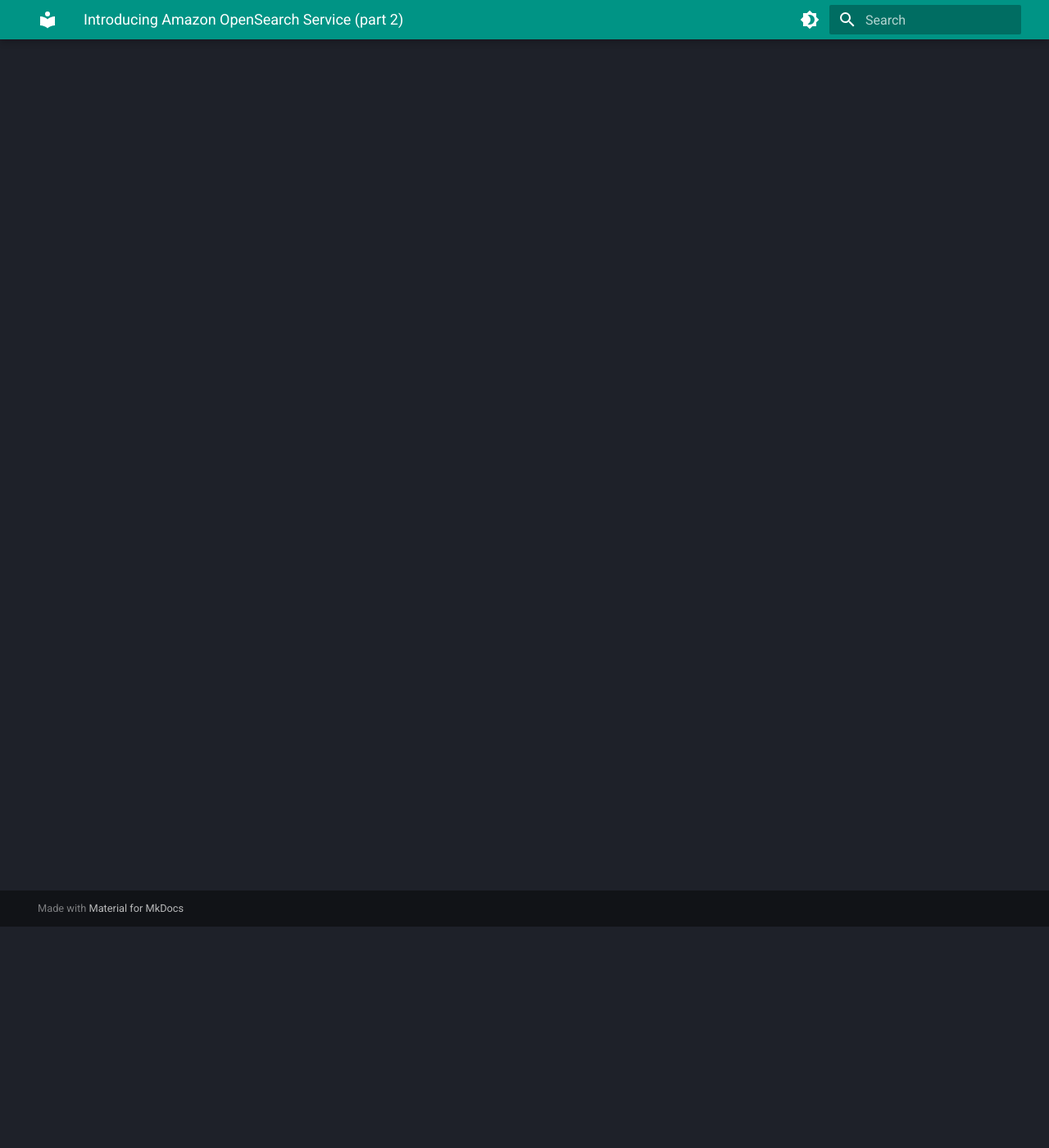
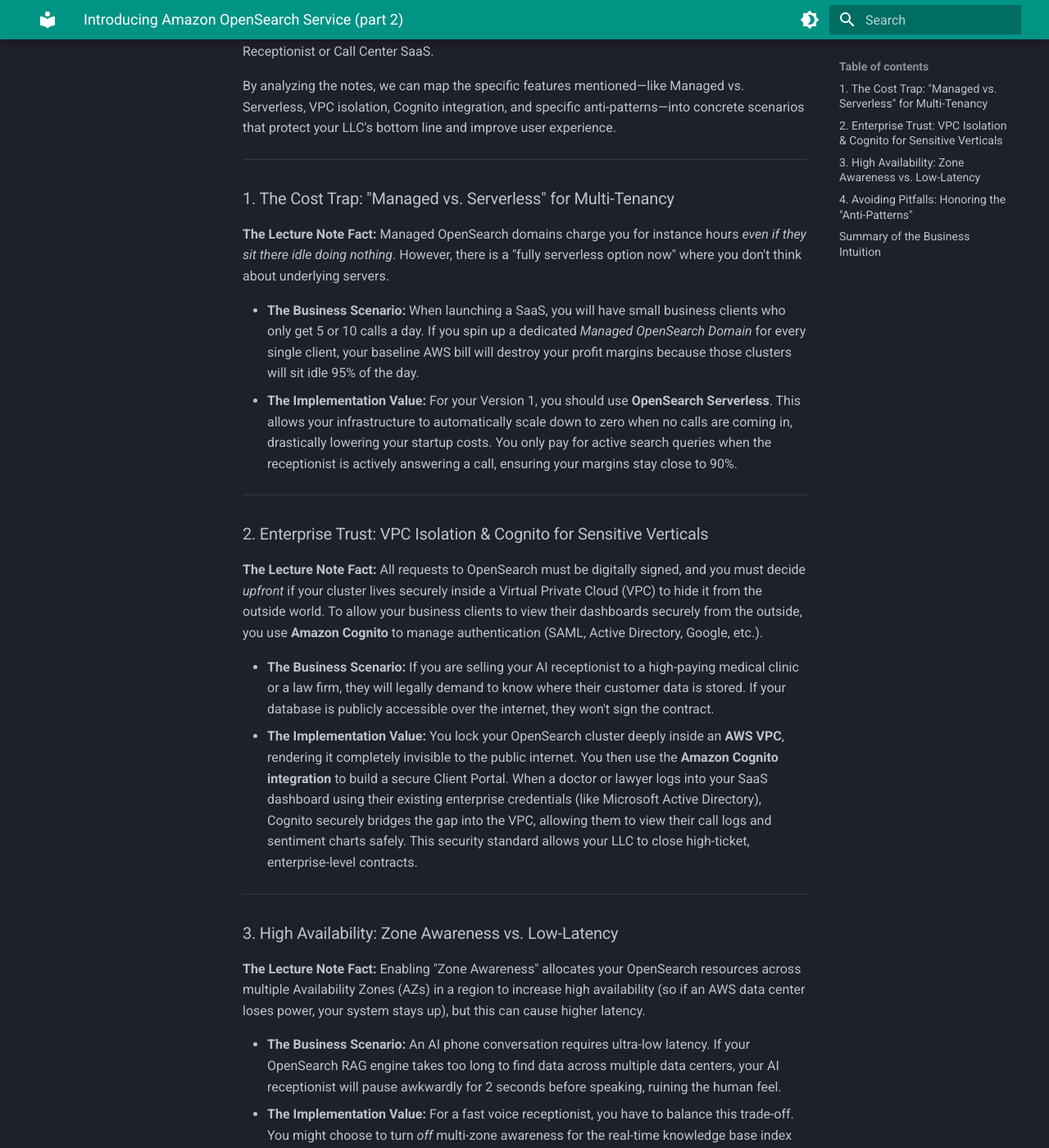
Before and after one commit to qgjones9/aws-genai-pro, an MkDocs documentation site: the page built from docs/section-2/19-introducing-amazon-opensearch-service-part-2/index.md, in a window 1280 px wide and 1400 px high, scrolled down 270 px. Shown: the whole window at 82% size. Built offline with MkDocs 1.6.1 and Material for MkDocs 9.7.7, drawn with Linux system fonts in a browser that asks for light colours; some of the changed text lies outside the part shown.

Commit message:
opensearch part 2

```diff
--- a/docs/section-2/19-introducing-amazon-opensearch-service-part-2/index.md
+++ b/docs/section-2/19-introducing-amazon-opensearch-service-part-2/index.md
@@ -1 +1,47 @@
 # Introducing Amazon OpenSearch Service (part 2)
+
+Based on your lecture notes, there are several critical architectural realities of Amazon OpenSearch that directly translate into **business value**, platform stability, and security for an AI Receptionist or Call Center SaaS.
+
+By analyzing the notes, we can map the specific features mentioned—like Managed vs. Serverless, VPC isolation, Cognito integration, and specific anti-patterns—into concrete scenarios that protect your LLC's bottom line and improve user experience.
+
+---
+
+### 1. The Cost Trap: "Managed vs. Serverless" for Multi-Tenancy
+
+**The Lecture Note Fact:** Managed OpenSearch domains charge you for instance hours *even if they sit there idle doing nothing*. However, there is a "fully serverless option now" where you don't think about underlying servers.
+
+* **The Business Scenario:** When launching a SaaS, you will have small business clients who only get 5 or 10 calls a day. If you spin up a dedicated *Managed OpenSearch Domain* for every single client, your baseline AWS bill will destroy your profit margins because those clusters will sit idle 95% of the day.
+* **The Implementation Value:** For your Version 1, you should use **OpenSearch Serverless**. This allows your infrastructure to automatically scale down to zero when no calls are coming in, drastically lowering your startup costs. You only pay for active search queries when the receptionist is actively answering a call, ensuring your margins stay close to 90%.
+
+---
+
+### 2. Enterprise Trust: VPC Isolation & Cognito for Sensitive Verticals
+
+**The Lecture Note Fact:** All requests to OpenSearch must be digitally signed, and you must decide *upfront* if your cluster lives securely inside a Virtual Private Cloud (VPC) to hide it from the outside world. To allow your business clients to view their dashboards securely from the outside, you use **Amazon Cognito** to manage authentication (SAML, Active Directory, Google, etc.).
+
+* **The Business Scenario:** If you are selling your AI receptionist to a high-paying medical clinic or a law firm, they will legally demand to know where their customer data is stored. If your database is publicly accessible over the internet, they won't sign the contract.
+* **The Implementation Value:** You lock your OpenSearch cluster deeply inside an **AWS VPC**, rendering it completely invisible to the public internet. You then use the **Amazon Cognito integration** to build a secure Client Portal. When a doctor or lawyer logs into your SaaS dashboard using their existing enterprise credentials (like Microsoft Active Directory), Cognito securely bridges the gap into the VPC, allowing them to view their call logs and sentiment charts safely. This security standard allows your LLC to close high-ticket, enterprise-level contracts.
+
+---
+
+### 3. High Availability: Zone Awareness vs. Low-Latency
+
+**The Lecture Note Fact:** Enabling "Zone Awareness" allocates your OpenSearch resources across multiple Availability Zones (AZs) in a region to increase high availability (so if an AWS data center loses power, your system stays up), but this can cause higher latency.
+
+* **The Business Scenario:** An AI phone conversation requires ultra-low latency. If your OpenSearch RAG engine takes too long to find data across multiple data centers, your AI receptionist will pause awkwardly for 2 seconds before speaking, ruining the human feel.
+* **The Implementation Value:** For a fast voice receptionist, you have to balance this trade-off. You might choose to turn *off* multi-zone awareness for the real-time knowledge base index to keep voice latency under 800ms, but turn *on* multi-zone awareness and automatic S3 snapshots for historical call logs where high availability and data backup matter more than sub-second speed.
+
+---
+
+### 4. Avoiding Pitfalls: Honoring the "Anti-Patterns"
+
+**The Lecture Note Fact:** OpenSearch is an anti-pattern for **OLTP** (Online Transaction Processing) because it has no transactional support like a real database, and it shouldn't be hit like a web service. It is strictly for **Search and Analytics**.
+
+* **The Business Scenario:** Your receptionist needs to book appointments, update user credit cards, and keep track of employee schedules.
+* **The Implementation Value:** Do *not* use OpenSearch to store your core business variables (like user accounts, active subscriptions, or calendar schedules). If two callers try to book the exact same calendar slot at the exact same time, OpenSearch cannot handle the transactional locking required to prevent a double-booking. Instead, use **Amazon DynamoDB** or **Amazon RDS** for managing active bookings and states, and use OpenSearch exclusively to search through massive text blocks, company handbooks, and historical call archives.
+
+---
+
+### Summary of the Business Intuition
+
+By reading between the lines of these notes, OpenSearch shouldn't be your application's primary database. Instead, it is the secure, hidden, highly analytical engine that handles **complex text lookup** and **secure data viewing** for your clients, while serverless options keep your infrastructure lean and profitable.
```
